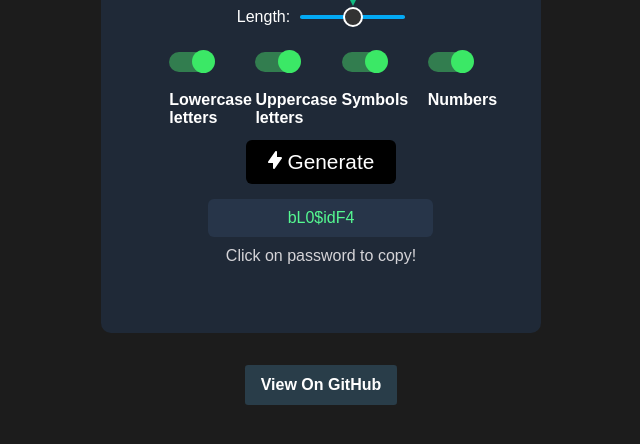
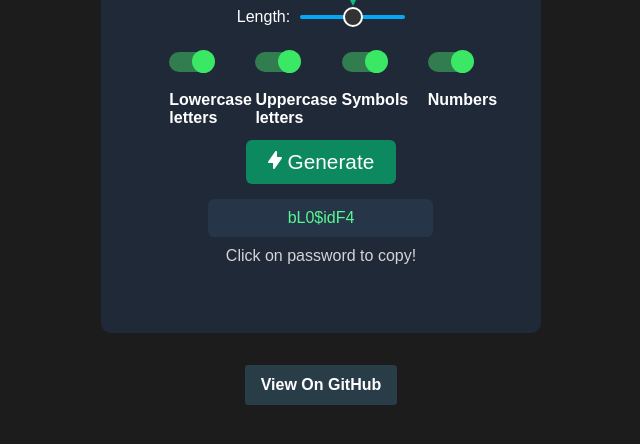
Before and after one commit to uday03meh/password-generator, a plain HTML site: page index.html in a window 1280 px wide. In both pictures the pointer is over the button "Generate". Shown: the part 310-754 px from the top of the page, without its empty margins (319-959 px from the left). Drawn offline with Linux system fonts and the light colour scheme.

Commit message:
Changed hover color

```diff
--- a/index.css
+++ b/index.css
@@ -65,7 +65,7 @@ button {
 
 button:hover {
     cursor: pointer;
-    background-color: black;
+    background-color: #0c895f;
 }
 
 button:active {
```
